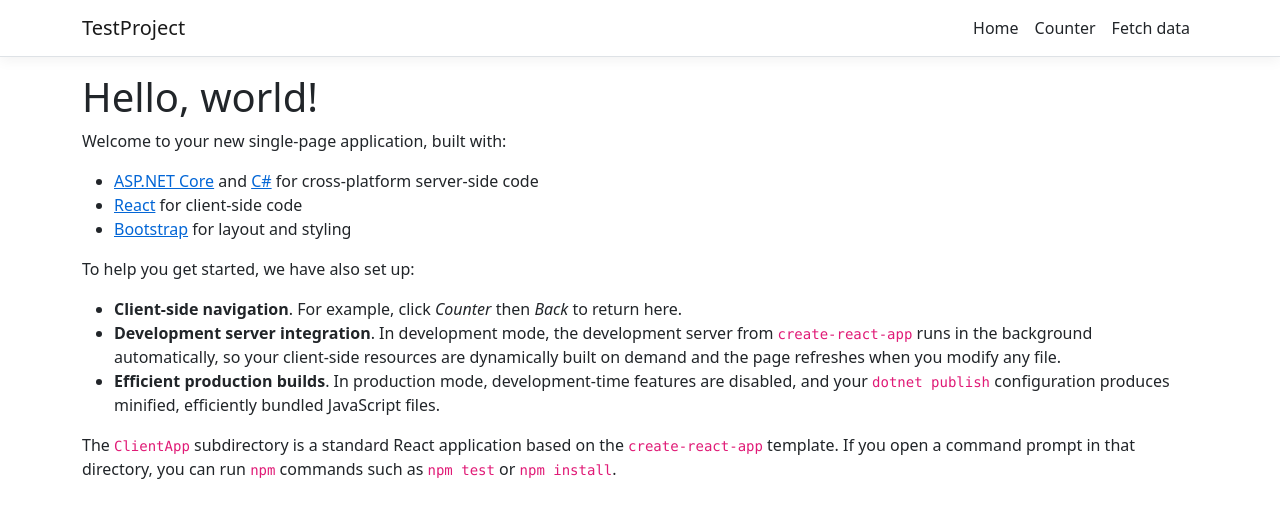
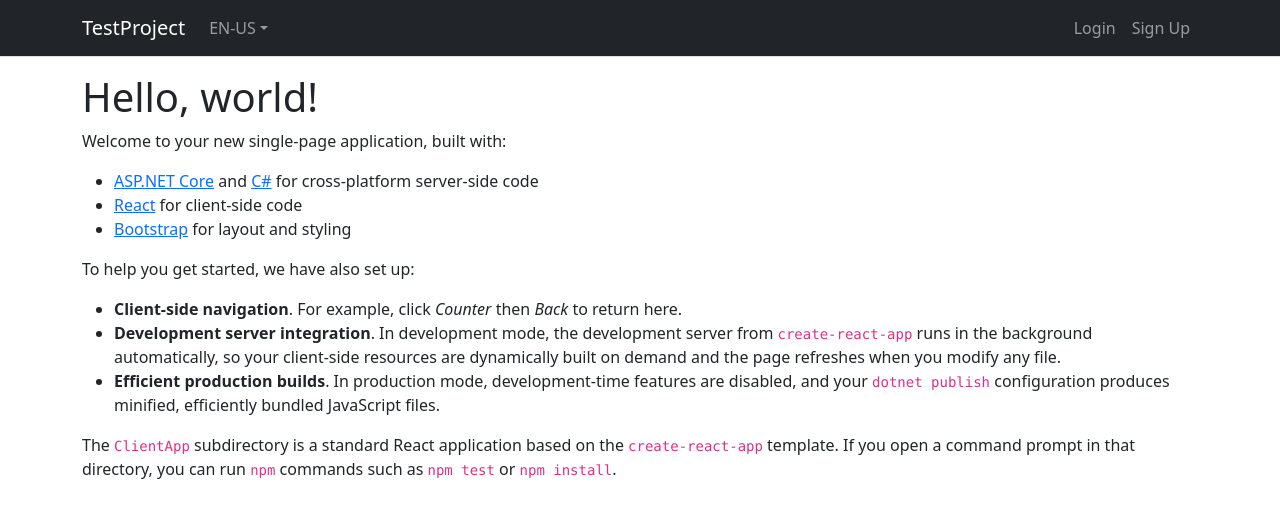
Before and after one commit to BerkovskyiMykola/TestProject, a React (Create React App) app in the folder TestProject/ClientApp/: page / in a window 1280 px wide. Shown: the top 518 px of the page. Built offline with nearby package versions, Linux system fonts and the light colour scheme.

Commit message:
Some changes

```diff
--- a/TestProject/ClientApp/public/index.html
+++ b/TestProject/ClientApp/public/index.html
@@ -1,6 +1,6 @@
 <!DOCTYPE html>
 <html lang="en">
-  <head>
+<head>
     <meta charset="utf-8">
     <meta name="viewport" content="width=device-width, initial-scale=1, shrink-to-fit=no">
     <meta name="theme-color" content="#000000">
@@ -11,6 +11,7 @@
     -->
     <link rel="manifest" href="%PUBLIC_URL%/manifest.json">
     <link rel="shortcut icon" href="%PUBLIC_URL%/favicon.ico">
+    <link rel="stylesheet" href="https://stackpath.bootstrapcdn.com/font-awesome/4.7.0/css/font-awesome.min.css" />
     <!--
       Notice the use of %PUBLIC_URL% in the tags above.
       It will be replaced with the URL of the `public` folder during the build.
@@ -21,7 +22,7 @@
       Learn how to configure a non-root public URL by running `npm run build`.
     -->
     <title>TestProject</title>
-  </head>
+</head>
   <body>
     <noscript>
       You need to enable JavaScript to run this app.
--- /dev/null
+++ b/TestProject/ClientApp/src/App.css
@@ -0,0 +1,32 @@
+label {
+    display: block;
+    margin-top: 10px;
+}
+
+.card-container.card {
+    max-width: 350px !important;
+    padding: 40px 40px;
+}
+
+.card {
+    background-color: #f7f7f7;
+    padding: 20px 25px 30px;
+    margin: 0 auto 25px;
+    margin-top: 50px;
+    -moz-border-radius: 2px;
+    -webkit-border-radius: 2px;
+    border-radius: 2px;
+    -moz-box-shadow: 0px 2px 2px rgba(0, 0, 0, 0.3);
+    -webkit-box-shadow: 0px 2px 2px rgba(0, 0, 0, 0.3);
+    box-shadow: 0px 2px 2px rgba(0, 0, 0, 0.3);
+}
+
+.profile-img-card {
+    width: 96px;
+    height: 96px;
+    margin: 0 auto 10px;
+    display: block;
+    -moz-border-radius: 50%;
+    -webkit-border-radius: 50%;
+    border-radius: 50%;
+}
--- a/TestProject/ClientApp/src/App.js
+++ b/TestProject/ClientApp/src/App.js
@@ -1,22 +1,17 @@
-import React, { Component } from 'react';
+import React from 'react';
 import { Route } from 'react-router';
-import { Layout } from './components/Layout';
-import { Home } from './components/Home';
-import { FetchData } from './components/FetchData';
-import { Counter } from './components/Counter';
+import Layout from './components/Layout';
+import Home from './components/Home';
 
-import './custom.css'
+import './App.css'
 
-export default class App extends Component {
-  static displayName = App.name;
+const App = () => {
 
-  render () {
     return (
-      <Layout>
-        <Route exact path='/' component={Home} />
-        <Route path='/counter' component={Counter} />
-        <Route path='/fetch-data' component={FetchData} />
-      </Layout>
+        <Layout>
+            <Route exact path='/' component={Home} />
+        </Layout>
     );
-  }
 }
+
+export default App;
--- a/TestProject/ClientApp/src/components/Counter.js
+++ /dev/null
@@ -1,31 +0,0 @@
-import React, { Component } from 'react';
-
-export class Counter extends Component {
-  static displayName = Counter.name;
-
-  constructor(props) {
-    super(props);
-    this.state = { currentCount: 0 };
-    this.incrementCounter = this.incrementCounter.bind(this);
-  }
-
-  incrementCounter() {
-    this.setState({
-      currentCount: this.state.currentCount + 1
-    });
-  }
-
-  render() {
-    return (
-      <div>
-        <h1>Counter</h1>
-
-        <p>This is a simple example of a React component.</p>
-
-        <p aria-live="polite">Current count: <strong>{this.state.currentCount}</strong></p>
-
-        <button className="btn btn-primary" onClick={this.incrementCounter}>Increment</button>
-      </div>
-    );
-  }
-}
--- a/TestProject/ClientApp/src/components/Home.js
+++ b/TestProject/ClientApp/src/components/Home.js
@@ -1,9 +1,6 @@
-import React, { Component } from 'react';
+import React from 'react';
 
-export class Home extends Component {
-  static displayName = Home.name;
-
-  render () {
+const Home = () => {
     return (
         <div>
             <h1>Hello, world!</h1>
@@ -23,4 +20,5 @@
         </div>
     );
 }
-}
+
+export default Home;
--- a/TestProject/ClientApp/src/components/Layout.js
+++ b/TestProject/ClientApp/src/components/Layout.js
@@ -1,18 +1,17 @@
-import React, { Component } from 'react';
+import React from 'react';
 import { Container } from 'reactstrap';
-import { NavMenu } from './NavMenu';
+import NavMenu from './NavMenu';
 
-export class Layout extends Component {
-  static displayName = Layout.name;
+const Layout = (props) => {
 
-  render () {
     return (
-      <div>
-        <NavMenu />
-        <Container>
-          {this.props.children}
-        </Container>
-      </div>
+        <div>
+            <NavMenu />
+            <Container>
+                {props.children}
+            </Container>
+        </div>
     );
-  }
 }
+
+export default Layout;
--- a/TestProject/ClientApp/src/components/NavMenu.css
+++ /dev/null
@@ -1,18 +0,0 @@
-a.navbar-brand {
-  white-space: normal;
-  text-align: center;
-  word-break: break-all;
-}
-
-html {
-  font-size: 14px;
-}
-@media (min-width: 768px) {
-  html {
-    font-size: 16px;
-  }
-}
-
-.box-shadow {
-  box-shadow: 0 .25rem .75rem rgba(0, 0, 0, .05);
-}
--- a/TestProject/ClientApp/src/components/NavMenu.js
+++ b/TestProject/ClientApp/src/components/NavMenu.js
@@ -1,49 +1,75 @@
-import React, { Component } from 'react';
-import { Collapse, Container, Navbar, NavbarBrand, NavbarToggler, NavItem, NavLink } from 'reactstrap';
+import React,{ useState }  from 'react';
+import { Collapse, Container, DropdownItem, DropdownMenu, DropdownToggle, Nav, Navbar, NavbarBrand, NavbarToggler, NavItem, NavLink, UncontrolledDropdown } from 'reactstrap';
 import { Link } from 'react-router-dom';
-import './NavMenu.css';
+import { useTranslation } from "react-i18next";
 
-export class NavMenu extends Component {
-  static displayName = NavMenu.name;
+const NavMenu = (props) => {
+    const { t, i18n } = useTranslation();
+    const [collapsed, setCollapsed] = useState(false);
+    const [user] = useState(null);
 
-  constructor (props) {
-    super(props);
-
-    this.toggleNavbar = this.toggleNavbar.bind(this);
-    this.state = {
-      collapsed: true
-    };
+    const logOut = (e) => {
+        e.preventDefault();
     }
 
-  toggleNavbar () {
-    this.setState({
-      collapsed: !this.state.collapsed
-    });
-  }
-
-  render () {
     return (
         <header>
-        <Navbar className="navbar-expand-sm navbar-toggleable-sm ng-white border-bottom box-shadow mb-3" light>
+            <Navbar
+                color="dark"
+                dark
+                light
+                className="navbar-expand-sm navbar-toggleable-sm ng-white border-bottom box-shadow mb-3"
+            >
                 <Container>
                     <NavbarBrand tag={Link} to="/">TestProject</NavbarBrand>
-            <NavbarToggler onClick={this.toggleNavbar} className="mr-2" />
-            <Collapse className="d-sm-inline-flex flex-sm-row-reverse" isOpen={!this.state.collapsed} navbar>
-              <ul className="navbar-nav flex-grow">
+                <NavbarToggler onClick={() => setCollapsed(!collapsed)} className="mr-2" />
+                <Collapse isOpen={collapsed} navbar>
+                    <Nav className="me-auto" navbar>
+                        <UncontrolledDropdown nav inNavbar>
+                            <DropdownToggle nav caret>
+                                {i18n.language.toUpperCase()}
+                            </DropdownToggle>
+                            <DropdownMenu right>
+                                <DropdownItem onClick={() => i18n.changeLanguage("ua")}>
+                                    UA
+                                </DropdownItem>
+                                <DropdownItem onClick={() => i18n.changeLanguage("en")}>
+                                    EN
+                                </DropdownItem>
+                            </DropdownMenu>
+                        </UncontrolledDropdown>
+                    </Nav>
+                    <Nav className="d-flex" navbar>
+                        {user ? (
+                            <><NavItem>
+                                <NavLink tag={Link} to="/profile">{t("Profile")}</NavLink>
+                            </NavItem>
+                                {user.role === "Admin" &&
                                     <NavItem>
-                  <NavLink tag={Link} className="text-dark" to="/">Home</NavLink>
+                                        <NavLink tag={Link} to="/users">{t("Users")}</NavLink>
+                                    </NavItem>
+                                }
+                                <li className="nav-item">
+                                    <a href="/login" className="nav-link" onClick={logOut}>
+                                        {t("LogOut")}
+                                    </a>
+                                </li></>
+                        ) : (
+                            <>
+                                <NavItem>
+                                    <NavLink tag={Link} to="/login">{t("Login")}</NavLink>
                                 </NavItem>
                                 <NavItem>
-                  <NavLink tag={Link} className="text-dark" to="/counter">Counter</NavLink>
+                                    <NavLink tag={Link} to="/register">{t("SignUp")}</NavLink>
                                 </NavItem>
-                <NavItem>
-                  <NavLink tag={Link} className="text-dark" to="/fetch-data">Fetch data</NavLink>
-                </NavItem>
-              </ul>
+                            </>
+                        )}
+                    </Nav>
                 </Collapse>
                 </Container>
             </Navbar>
         </header>
     );
 }
-}
+
+export default NavMenu;
--- a/TestProject/ClientApp/src/custom.css
+++ /dev/null
@@ -1,14 +0,0 @@
-/* Provide sufficient contrast against white background */
-a {
-  color: #0366d6;
-}
-
-code {
-  color: #E01A76;
-}
-
-.btn-primary {
-  color: #fff;
-  background-color: #1b6ec2;
-  border-color: #1861ac;
-}
```
Also changed, not shown: TestProject/ClientApp/src/components/FetchData.js (deleted, +0 -59 lines). Lines whose indentation alone changed are shown as unchanged.
